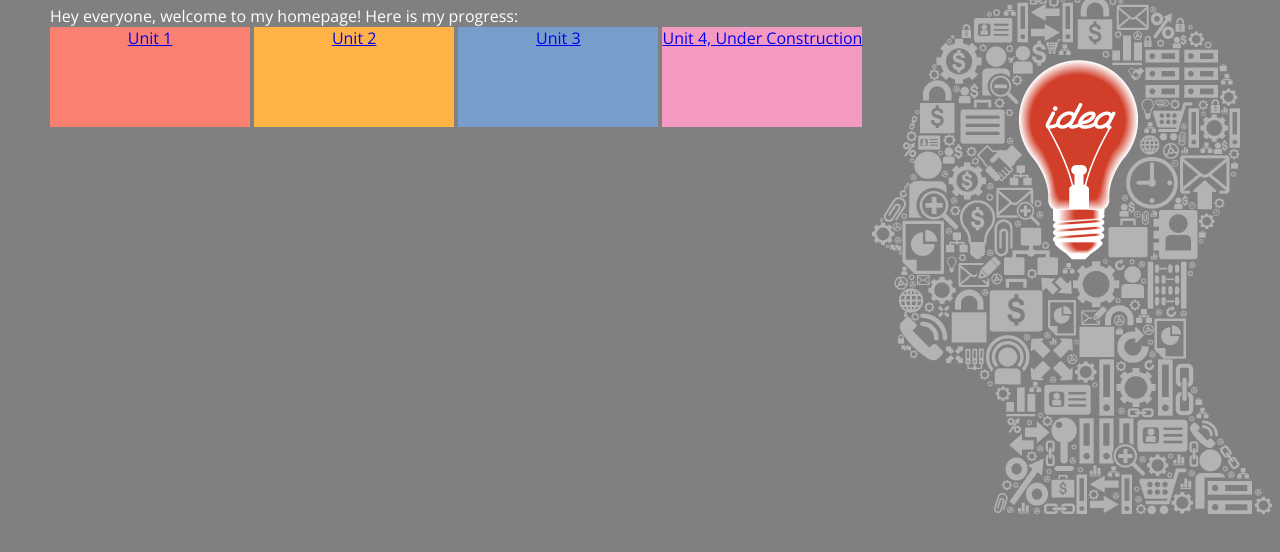
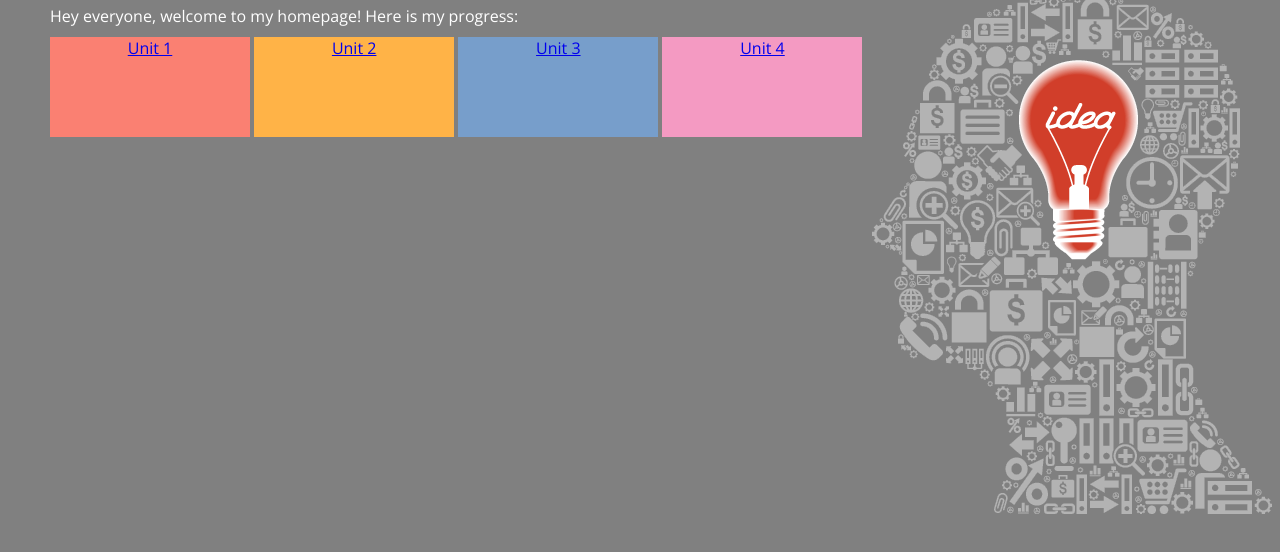
Before and after one commit to erichoonpark/erichoonpark.github.io, a plain HTML site: page index.html in a window 1280 px wide. Shown: the part 126-678 px from the top of the page. Drawn offline with nearby package versions, Linux system fonts and the light colour scheme.

Commit message:
Div Updates Home Page

```diff
--- a/index.html
+++ b/index.html
@@ -10,17 +10,9 @@
 		<img src="Images\Ideas.png">
 		<hr>
 		<p>Hey everyone, welcome to my homepage! Here is my progress:</p>
-		<div class="Unit1">
-		<a href="Unit 1/about.html">Unit 1</a>
-		</div>
-		<div class="Unit2">
-		<a href="Unit 2/index.html">Unit 2</a>
-		</div>
-		<div class="Unit3">
-		<a href="Unit 3/index.html">Unit 3</a>
-		</div>
-		<div class="Unit4">
-		<a href="Unit 3/index.html">Unit 4, Under Construction</a>
-		</div>
+		<div class="units" id="unit1"><a href="Unit 1/about.html">Unit 1</a></div>
+		<div class="units" id="unit2"><a href="Unit 2/index.html">Unit 2</a></div>
+		<div class="units" id="unit3"><a href="Unit 3/index.html">Unit 3</a></div>
+		<div class="units" id="unit4"><a href="Unit 4/index.html">Unit 4</a></div>
 	</body>
 </html>
--- a/style.css
+++ b/style.css
@@ -17,44 +17,37 @@ h1 {
 p {
 	color:white;
 	margin:0px;
+	padding-bottom: 10px;
 }
 
 hr {
 	margin-top: 0px;
 }
 
-.Unit1 {
-	width:200px;
+.units{
+    width:200px;
 	height:100px;
-	background:salmon;
 	text-align: center;
 	display: inline-block;
 	margin:0px;
 }
-.Unit2 {
-	width:200px;
-	height:100px;
+
+#unit1 {
+	background:salmon;
+}
+
+#unit2 {
 	background:#FFB347;
-	text-align: center;
-	display: inline-block;
-	margin:0px;
 }
-.Unit3 {
-	width:200px;
-	height:100px;
+
+#unit3 {
 	background:#779ECB;
-	text-align: center;
-	display: inline-block;
-	margin:0px;
 }
-.Unit4 {
-	width:200px;
-	height:100px;
+
+#unit4 {
 	background:#F49AC2;
-	text-align: center;
-	display:inline-block;
-	margin:0px;
 }
+
 
 img {
 	float:right;
```
